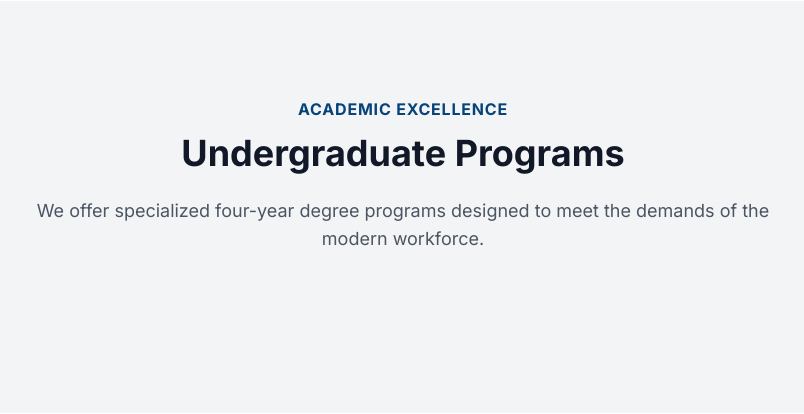
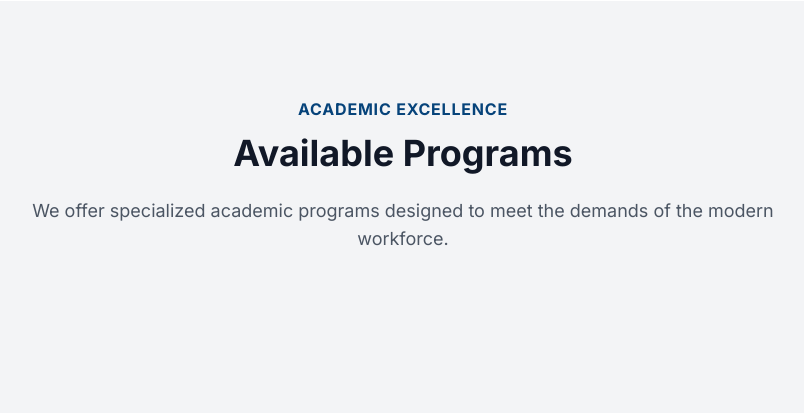
Before and after one commit to MadanBhandaiMemorialAcademy/MBMAN-COE, a Django app: page / in a window 1280 px wide. Shown: the part 1357-1771 px from the top of the page, without its empty margins (237-1041 px from the left). Run offline with Django 5.2, Linux system fonts and the light colour scheme; data that the repository does not hold is empty; some libraries are stand-ins or nearby versions.

Commit message:
feat: change Undergrad Program to Just academic program

```diff
--- a/templates/home/index.html
+++ b/templates/home/index.html
@@ -237,8 +237,8 @@
     <div class="container mx-auto px-4">
         <div class="text-center max-w-3xl mx-auto mb-16">
             <h4 class="text-mbman-blue font-bold uppercase tracking-wider mb-3">Academic Excellence</h4>
-            <h2 class="text-4xl font-bold text-gray-900 mb-6">Undergraduate Programs</h2>
-            <p class="text-gray-600 text-lg">We offer specialized four-year degree programs designed to meet the demands of the modern workforce.</p>
+            <h2 class="text-4xl font-bold text-gray-900 mb-6">Available Programs</h2>
+            <p class="text-gray-600 text-lg">We offer specialized academic programs designed to meet the demands of the modern workforce.</p>
         </div>
 
         <div class="grid lg:grid-cols-2 gap-10 max-w-6xl mx-auto">
```
